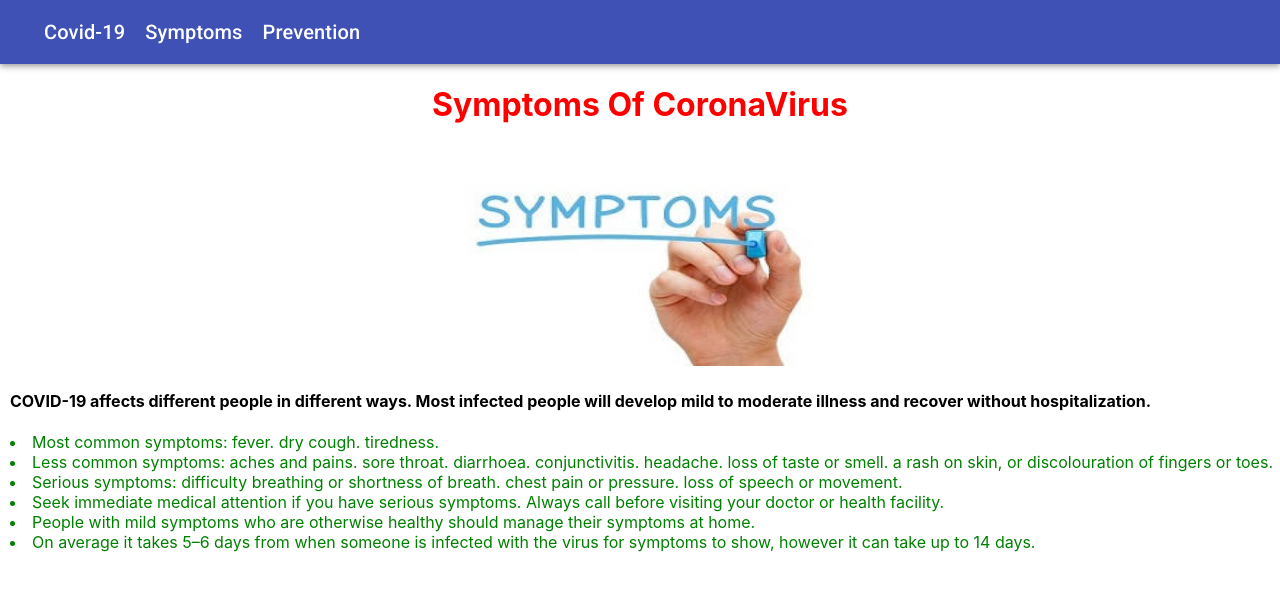
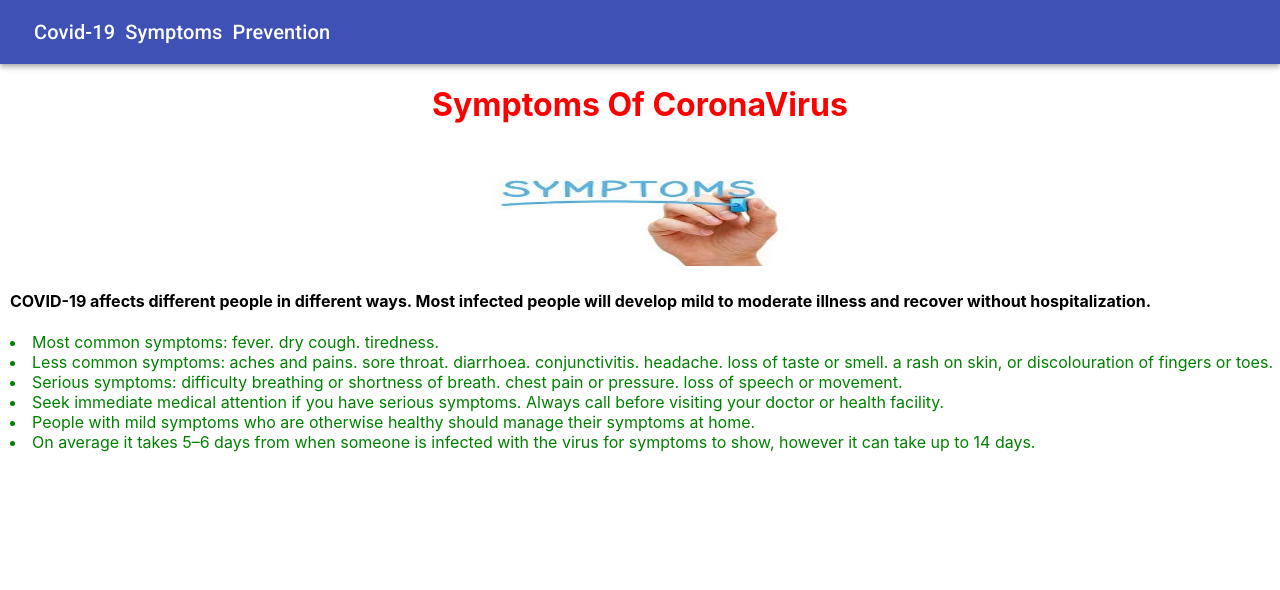
Before and after one commit to zeeshan526/Covid-19, a React (Create React App) app: page /Symptoms in a window 1280 px wide. Shown: the top 590 px of the page. Built offline with nearby package versions, Linux system fonts and the light colour scheme.

Commit message:
some changes

```diff
--- a/src/components/Cards/Cards.module.css
+++ b/src/components/Cards/Cards.module.css
@@ -4,6 +4,7 @@
 }
 .card{
     margin: 0 5px !important;
+    overflow: hidden;
 }
 .infected{
     border-bottom: 10px solid rgb(0,0,255,0.5);
--- a/src/components/Navbar.js
+++ b/src/components/Navbar.js
@@ -21,7 +21,7 @@ const useStyles = makeStyles((theme) => ({
   title: {
    textDecoration: 'none',
   //  margin:'10px',
-   marginLeft: '20px',
+   marginLeft: '10px',
 
   //  textalign :'center'
 
--- a/src/pages/Prevention.jsx
+++ b/src/pages/Prevention.jsx
@@ -4,7 +4,7 @@ function Prevention() {
   return (
     <div  >
     <h1 style={{color:'Green', textAlign:'center'}}>Preventions From CoronaVirus</h1>
-    <center><img  src={image} alt="COVID-19" width='400px' height='200px' /></center>
+    <center><img  src={image} alt="COVID-19" width='340px' height='100px' /></center>
 
       <h4 style={{marginLeft:'10px'}}>To prevent infection and to slow transmission of COVID-19, do the following:</h4>
 
--- a/src/pages/Symptoms.jsx
+++ b/src/pages/Symptoms.jsx
@@ -4,7 +4,7 @@ function Symptoms() {
     return (
         <>
         <h1 style={{color:'red', textAlign:'center'}}>Symptoms Of CoronaVirus</h1>
-        <center><img  src={image} alt="COVID-19" width='400px' height='200px' /></center>
+        <center><img  src={image} alt="COVID-19" width='340px' height='100px' /></center>
            <div> <h4  style={{ marginLeft:'10px'}} >COVID-19 affects different people in different ways. Most infected people will develop mild to moderate illness and recover without hospitalization.</h4></div >
 <li   style={{color:'Green', marginLeft:'10px'}}>
 Most common symptoms:
```
